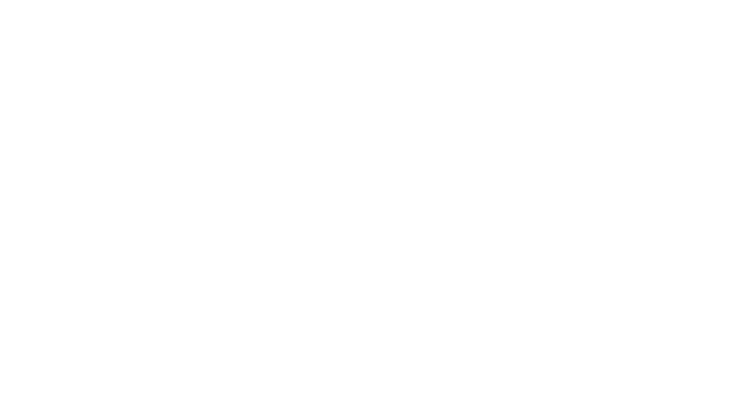
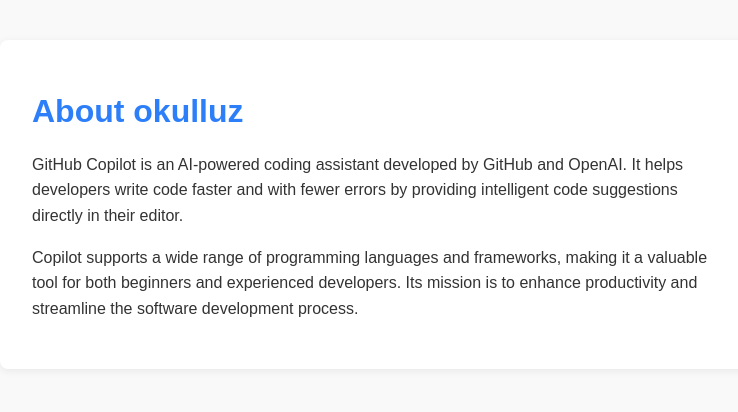
Before and after one commit to kiyaka-990/splitmate, a plain HTML site: page about.html in a window 1280 px wide. Shown: the whole page, without its empty margins (258-996 px from the left). Drawn offline with Linux system fonts and the light colour scheme.

Commit message:
updated index and about

```diff
--- a/about.html
+++ b/about.html
@@ -0,0 +1,41 @@
+<!DOCTYPE html>
+<html lang="en">
+<head>
+    <meta charset="UTF-8">
+    <title>About GitHub Copilot</title>
+    <meta name="viewport" content="width=device-width, initial-scale=1.0">
+    <style>
+        body {
+            font-family: Arial, sans-serif;
+            margin: 40px;
+            background: #f9f9f9;
+            color: #333;
+        }
+        .container {
+            max-width: 700px;
+            margin: auto;
+            background: #fff;
+            padding: 32px;
+            border-radius: 8px;
+            box-shadow: 0 2px 8px rgba(0,0,0,0.07);
+        }
+        h1 {
+            color: #2d7ff9;
+        }
+        p {
+            line-height: 1.6;
+        }
+    </style>
+</head>
+<body>
+    <div class="container">
+        <h1>About okulluz</h1>
+        <p>
+            GitHub Copilot is an AI-powered coding assistant developed by GitHub and OpenAI. It helps developers write code faster and with fewer errors by providing intelligent code suggestions directly in their editor.
+        </p>
+        <p>
+            Copilot supports a wide range of programming languages and frameworks, making it a valuable tool for both beginners and experienced developers. Its mission is to enhance productivity and streamline the software development process.
+        </p>
+    </div>
+</body>
+</html>
```
Also changed, not shown: index.html (+1 -1 lines).
